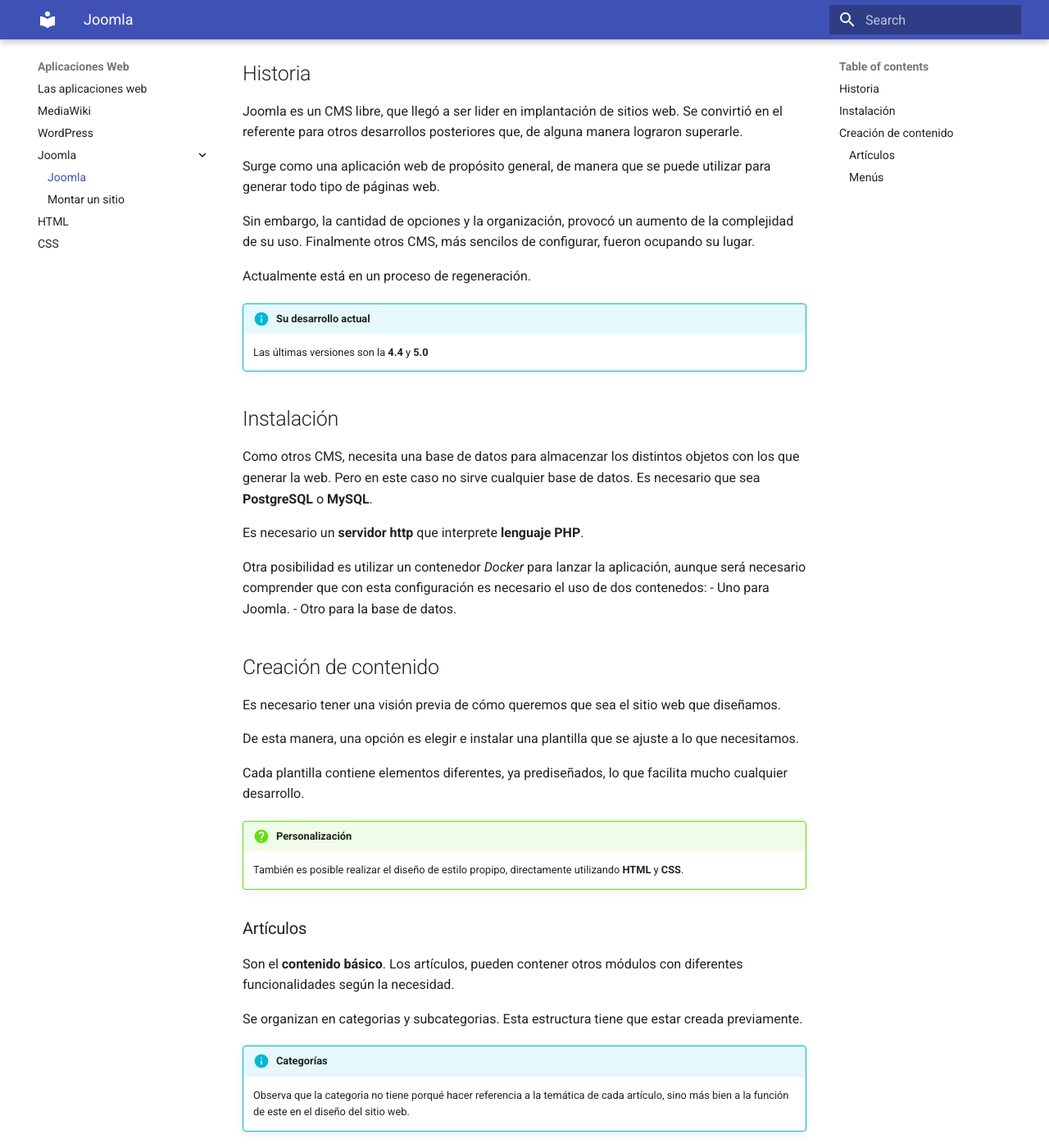
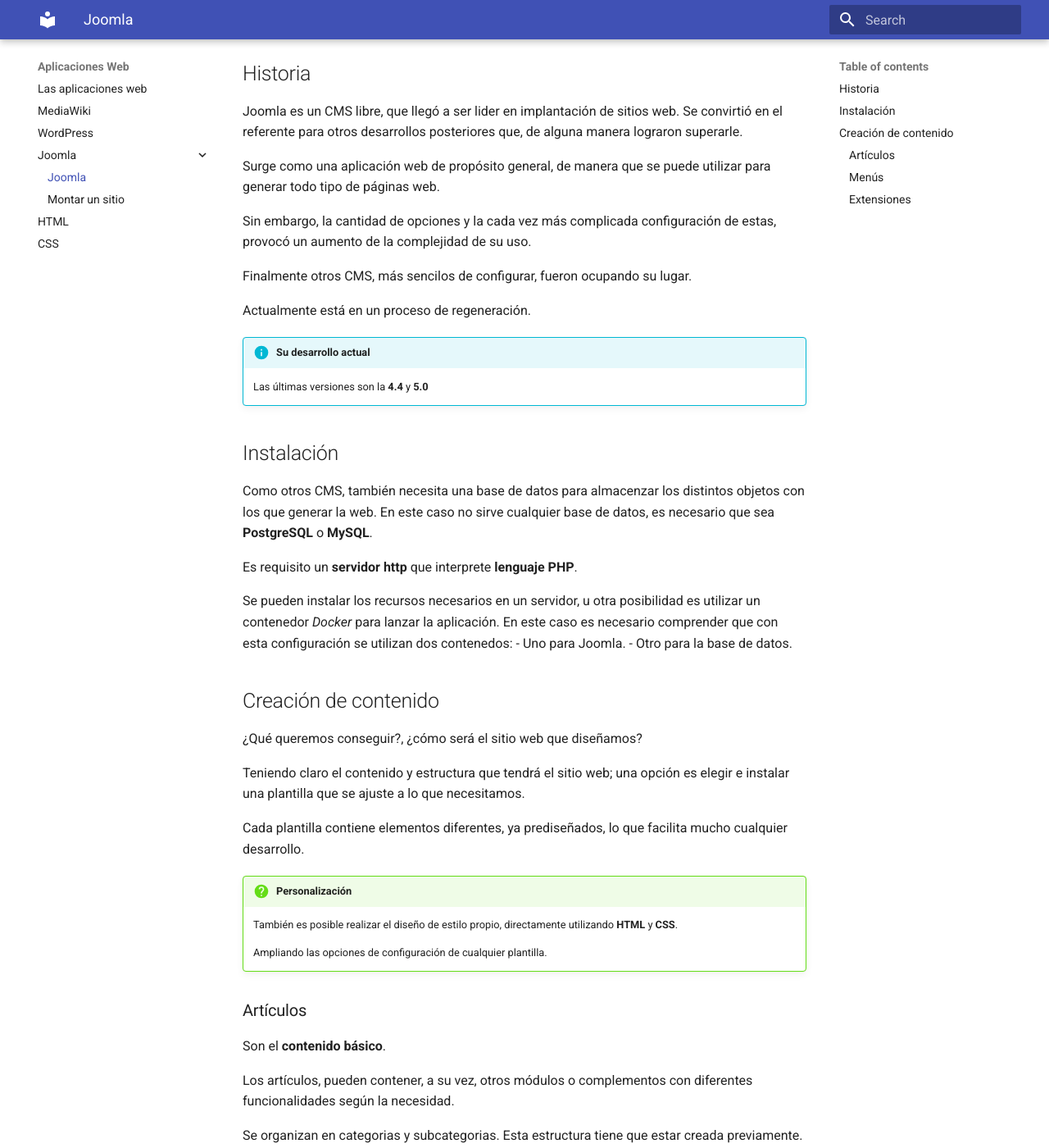
Before and after one commit to sever8a/awe, an MkDocs documentation site: the page built from appweb/joomla.md, in a window 1280 px wide and 1400 px high, scrolled down 303 px. Shown: the whole window at 82% size. Built offline with MkDocs 1.6.1 and Material for MkDocs 9.7.7, drawn with Linux system fonts in a browser that asks for light colours; some of the changed text lies outside the part shown.

Commit message:
cambios wiki joomla

```diff
--- a/appweb/joomla.md
+++ b/appweb/joomla.md
@@ -12,7 +12,9 @@
 
 Surge como una aplicación web de propósito general, de manera que se puede utilizar para generar todo tipo de páginas web.
 
-Sin embargo, la cantidad de opciones y la organización, provocó un aumento de la complejidad de su uso. Finalmente otros CMS, más sencilos de configurar, fueron ocupando su lugar.
+Sin embargo, la cantidad de opciones y la cada vez más complicada configuración de estas, provocó un aumento de la complejidad de su uso.
+
+Finalmente otros CMS, más sencilos de configurar, fueron ocupando su lugar.
 
 Actualmente está en un proceso de regeneración.
 
@@ -21,30 +23,34 @@
 
 ## Instalación
 
-Como otros CMS, necesita una base de datos para almacenzar los distintos objetos con los que generar la web. Pero en este caso no sirve cualquier base de datos. Es necesario que sea **PostgreSQL** o **MySQL**.
+Como otros CMS, también necesita una base de datos para almacenzar los distintos objetos con los que generar la web. En este caso no sirve cualquier base de datos, es necesario que sea **PostgreSQL** o **MySQL**.
 
-Es necesario un **servidor http** que interprete **lenguaje PHP**.
+Es requisito un **servidor http** que interprete **lenguaje PHP**.
 
-Otra posibilidad es utilizar un contenedor *Docker* para lanzar la aplicación, aunque será necesario comprender que con esta configuración es necesario el uso de dos contenedos:
+Se pueden instalar los recursos necesarios en un servidor, u otra posibilidad es utilizar un contenedor *Docker* para lanzar la aplicación. En este caso es necesario comprender que con esta configuración se utilizan dos contenedos:
 - Uno para Joomla.
 - Otro para la base de datos.
 
 ## Creación de contenido
 
-Es necesario tener una visión previa de cómo queremos que sea el sitio web que diseñamos.
+¿Qué queremos conseguir?, ¿cómo será el sitio web que diseñamos?
 
-De esta manera, una opción es elegir e instalar una plantilla que se ajuste a lo que necesitamos.
+Teniendo claro el contenido y estructura que tendrá el sitio web; una opción es elegir e instalar una plantilla que se ajuste a lo que necesitamos.
 
 Cada plantilla contiene elementos diferentes, ya prediseñados, lo que facilita mucho cualquier desarrollo.
 
 !!! question "Personalización"
 
-    También es posible realizar el diseño de estilo propipo, directamente utilizando **HTML** y **CSS**.
+    También es posible realizar el diseño de estilo propio, directamente utilizando **HTML** y **CSS**.
+
+    Ampliando las opciones de configuración de cualquier plantilla.
 
 
 ### Artículos
 
-Son el **contenido básico**. Los artículos, pueden contener otros módulos con diferentes funcionalidades según la necesidad.
+Son el **contenido básico**.
+
+Los artículos, pueden contener, a su vez, otros módulos o complementos con diferentes funcionalidades según la necesidad.
 
 Se organizan en categorias y subcategorias. Esta estructura tiene que estar creada previamente.
 
@@ -57,4 +63,20 @@
 
 Los menús permiten acceder a diferentes artículos o componentes.
 
-Se deben ubicar en algún **módulo** de los que ofrece la plantilla de estilos utilizada. Mediante la opción **Posición**.
+Cada **menú** se compone de **items** que corresponden a las opciones del menú.
+
+* Cada **item**, se vincula con un evento. Los eventos son acciones sobre el contenido del sitio web. Por ejemplo, mostrar la lista de categorías, mostrar un único artículo, mostrar contactos, ...
+
+El **menú** se deben ubicar en algún **módulo** de posición, de los que ofrece la plantilla de estilos utilizada. Utilizando la opción **Posición**.
+
+
+### Extensiones
+
+Hace referencia a cualquier tipo de elemeto añadido: pueden ser *plugin*, *complementos*, *módulos*, *plantillas*...
+
+Se instalan desde la pantalla de administardor, utilizando la opción **Sistema**.
+
+
+!!! question "Activación de complementos"
+
+    Cuando se instala alguna nueva extensión, es necesario que sea activada para poder utilizarla en el sitio web.
```
Also changed, not shown: appweb/mediawiki.md (+25 -6 lines).
